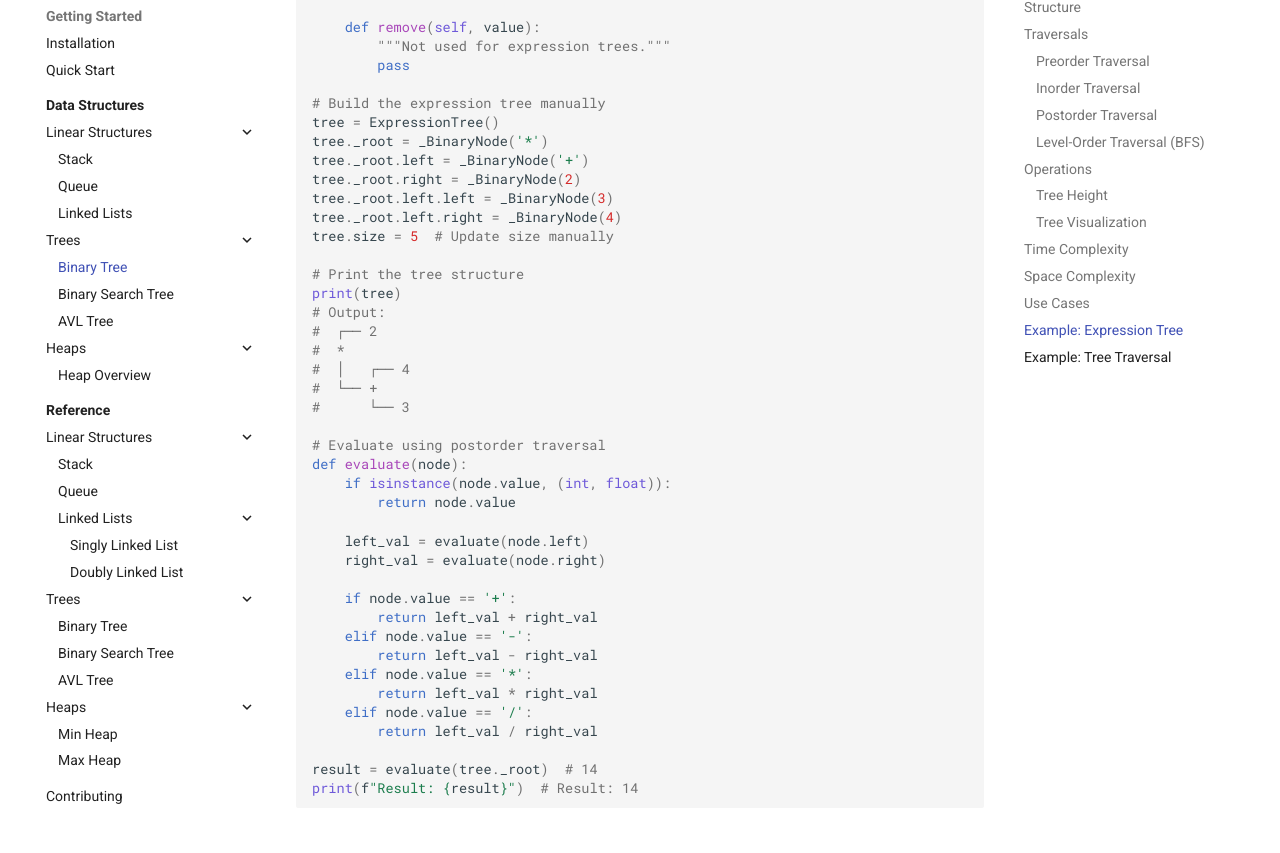
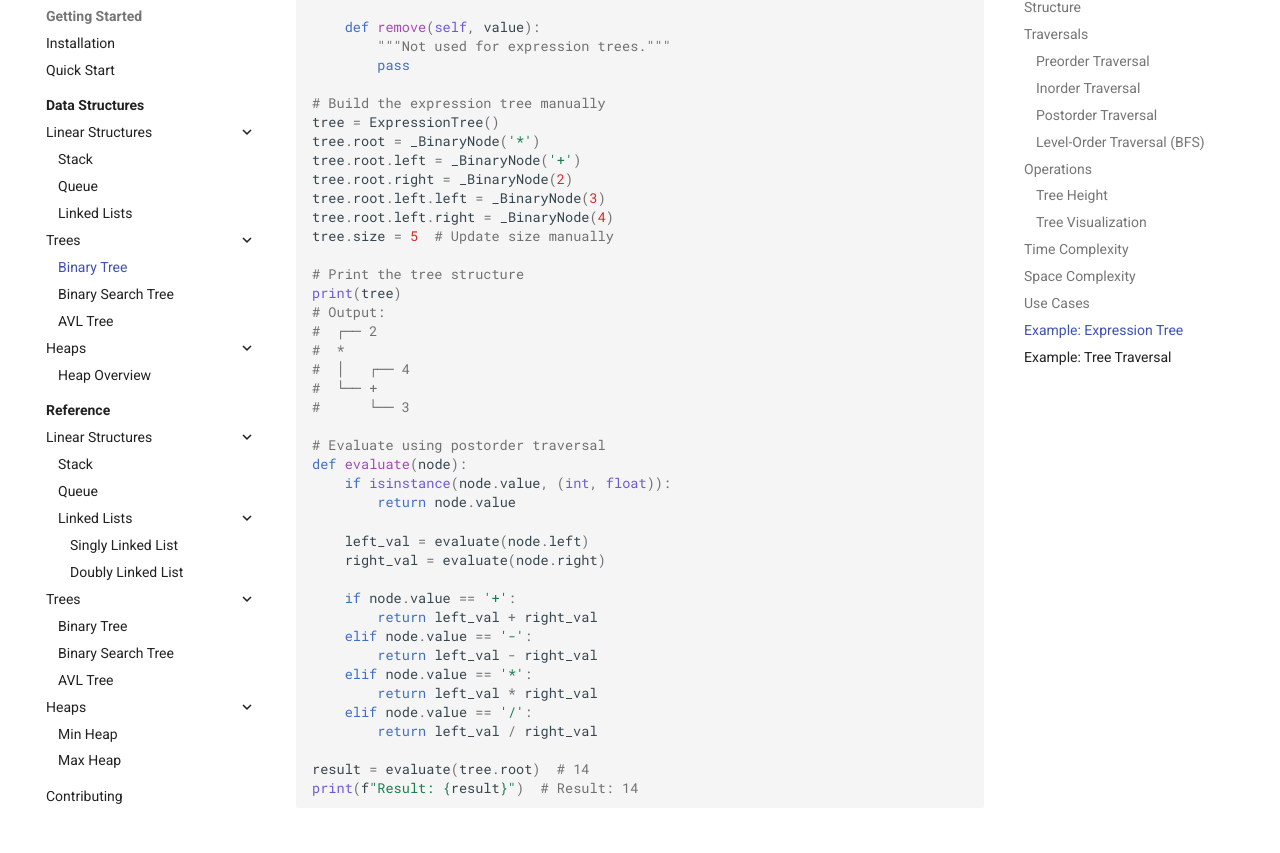
Before and after one commit to eytanohana/py-ds-academy, an MkDocs documentation site: the page built from docs/structures/binary-tree.md, in a window 1280 px wide and 1400 px high, scrolled down 3111 px. Shown: the part 128-981 px from the top of the window. Built offline with MkDocs 1.6.1 and Material for MkDocs 9.7.7, drawn with Linux system fonts in a browser that asks for light colours; comment, search, counter and statistics services are not loaded; the version menu is left out.

````diff
--- a/docs/structures/binary-tree.md
+++ b/docs/structures/binary-tree.md
@@ -132,11 +132,11 @@ class ExpressionTree(BinaryTree):
 
 # Build the expression tree manually
 tree = ExpressionTree()
-tree._root = _BinaryNode('*')
-tree._root.left = _BinaryNode('+')
-tree._root.right = _BinaryNode(2)
-tree._root.left.left = _BinaryNode(3)
-tree._root.left.right = _BinaryNode(4)
+tree.root = _BinaryNode('*')
+tree.root.left = _BinaryNode('+')
+tree.root.right = _BinaryNode(2)
+tree.root.left.left = _BinaryNode(3)
+tree.root.left.right = _BinaryNode(4)
 tree.size = 5  # Update size manually
 
 # Print the tree structure
@@ -165,7 +165,7 @@ def evaluate(node):
     elif node.value == '/':
         return left_val / right_val
 
-result = evaluate(tree._root)  # 14
+result = evaluate(tree.root)  # 14
 print(f"Result: {result}")  # Result: 14
 ```
 
````
